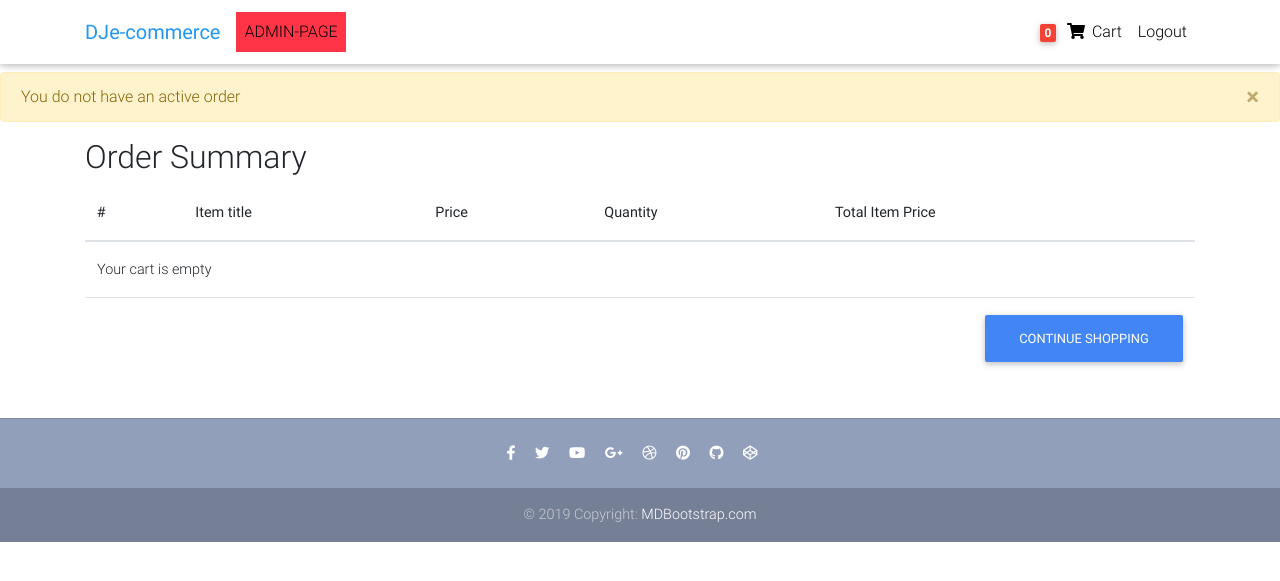
After one commit to StephenGemin/django-ecommerce, a Django app: page /order-summary/ in a window 1280 px wide. The commit adds this page. Shown: the top 581 px of the page. Run offline with Django 3.2, Linux system fonts and the light colour scheme; a user stored in the database is signed in; tables that the repository leaves empty hold one stand-in row (values such as "Sample post"); some libraries are stand-ins or nearby versions.

Commit message:
Order summary implementation
Things outstanding:
* Not too happy using the functional views.  Would like to replace with class views.
* The add/subtract of the item quantity requires a page refresh every time.  From reading, would need to implement something in javascript as this can not be handled by Django.

```diff
--- a/estore/orders/urls.py
+++ b/estore/orders/urls.py
@@ -10,4 +10,7 @@ urlpatterns = [
     path('product/<slug>/', views.ItemDetailView.as_view(), name="product"),
     path('add-to-cart/<slug>/', views.add_to_cart, name="add-to-cart"),
     path('remove-from-cart/<slug>/', views.remove_from_cart, name="remove-from-cart"),
+    path('order-summary/', views.OrderSummaryView.as_view(), name="order-summary"),
+    path('order-summary/incre/<slug>/', views.increase_order_item_quantity, name="incre-item-quantity"),
+    path('order-summary/decre/<slug>/', views.decrease_order_item_quantity, name="decre-item-quantity"),
 ]
--- a/estore/orders/views.py
+++ b/estore/orders/views.py
@@ -1,4 +1,7 @@
 from django.contrib import messages
+from django.contrib.auth.decorators import login_required
+from django.contrib.auth.mixins import LoginRequiredMixin
+from django.core.exceptions import ObjectDoesNotExist
 from django.shortcuts import render, get_object_or_404, redirect
 from django.utils import timezone
 from django.views.generic import ListView, TemplateView, DetailView
@@ -11,6 +14,22 @@ class HomeView(ListView):
     template_name = "home-page.html"
     paginate_by = 10
     context_object_name = "items_obj"
+
+
+class OrderSummaryView(LoginRequiredMixin, TemplateView):
+    model = Order
+    template_name = "order_summary.html"
+    context_object_name = "order_obj"
+
+    def get_context_data(self, **kwargs):
+        context = super().get_context_data(**kwargs)
+        try:
+            query_result = self.model.objects.get(user=self.request.user, ordered=False)
+            context[self.context_object_name] = query_result
+        except ObjectDoesNotExist:
+            messages.warning(self.request, "You do not have an active order")
+            context[self.context_object_name] = None
+        return context
 
 
 class CheckoutView(TemplateView):
@@ -27,6 +46,7 @@ def _get_user_orders(request):
     return Order.objects.filter(user=request.user, ordered=False)
 
 
+@login_required
 def add_to_cart(request, slug):
     item = get_object_or_404(Item, slug=slug)
     order_item, order_item_created = OrderItem.objects.get_or_create(
@@ -47,75 +67,35 @@ def add_to_cart(request, slug):
     return redirect("orders:product", slug=slug)
 
 
+def _increment_order_item_quantity(request, slug, value: int):
+    item = get_object_or_404(Item, slug=slug)
+    order_item = OrderItem.objects.filter(
+        item=item, user=request.user, ordered=False
+    )[0]
+    order_item.quantity += value
+    if order_item.quantity < 0:
+        order_item.quantity = 0
+    return order_item
+
+
+@login_required
 def remove_from_cart(request, slug):
-    item = get_object_or_404(Item, slug=slug)
-    order_qs = _get_user_orders(request)
-    if order_qs.exists():
-        order = order_qs[0]  # only one order per user at a time?
-        # check if order item is in the order
-        order_item_qs = OrderItem.objects.filter(
-            item=item, user=request.user, ordered=False
-        )
-        if order_item_qs.exists():
-            order_item_qs[0].delete()
-            messages.info(request, "Item removed from your cart")
-        else:
-            messages.info(request, "Item is not in your cart")
-            pass
-    else:
-        messages.info(request, "You do not have an active order")
-        pass
-    return redirect("orders:product", slug=slug)
+    order_item = _increment_order_item_quantity(request, slug, 0)
+    order_item.delete()
+    msg = f"{order_item.item.title} was removed from your cart"
+    messages.info(request, msg)
+    return redirect("orders:order-summary")
 
-# I wasn't really agreeing with the approach in the video to increase the quantity
-# for 'add-to-cart" but not when removing from cart.
-# Adding these copies here in case I want to revisit
 
-# def increase_quantity(request, slug):
-#     item = get_object_or_404(Item, slug=slug)
-#     order_item, order_item_created = OrderItem.objects.get_or_create(
-#         item=item, user=request.user, ordered=False
-#     )
-#     order_qs = Order.objects.filter(user=request.user, ordered=False)
-#     if order_qs.exists():
-#         order = order_qs[0]  # only one order per user at a time?
-#         # check if order item is in the order
-#         if order_item_created:
-#             order.items.add(order_item)
-#         else:  # add order item to order
-#             # each product should have it's own unique slug right?
-#             order_item.quantity += 1
-#             if order_item.quantity == 1:
-#                 order.items.add(order_item)
-#             order_item.save()
-#     else:
-#         order = Order.objects.create(user=request.user, ordered_date=timezone.now())
-#         order.items.add(order_item)
-#     return redirect("orders:product", slug=slug)
-#
-# def reduce_quantity(request, slug):
-# item = get_object_or_404(Item, slug=slug)
-# order_item, order_item_created = OrderItem.objects.get_or_create(
-#     item=item,
-#     user=request.user,
-#     ordered=False
-# )
-# order_qs = Order.objects.filter(user=request.user, ordered=False)
-# if order_qs.exists():
-#     order = order_qs[0]  # only one order per user at a time?
-#     # check if order item is in the order
-#     if order_item_created:
-#         # TODO: add message saying the item is not in the order yet
-#         pass
-#     else:
-#         # each product should have it's own unique slug right?
-#         order_item.quantity -= 1
-#         if order_item.quantity == 0:
-#             order.items.remove(order_item)
-#         if order_item.quantity < 0:
-#             order_item.quantity = 0
-#         order_item.save()
-# else:
-#     # TODO: add a message saying the user doesn't have an order
-#     pass
-# return redirect("orders:product", slug=slug)
+@login_required
+def increase_order_item_quantity(request, slug):
+    order_item = _increment_order_item_quantity(request, slug, 1)
+    order_item.save()
+    return redirect("orders:order-summary")
+
+
+@login_required
+def decrease_order_item_quantity(request, slug):
+    order_item = _increment_order_item_quantity(request, slug, -1)
+    order_item.save()
+    return redirect("orders:order-summary")
--- a/templates/home-page.html
+++ b/templates/home-page.html
@@ -205,7 +205,7 @@
                 <div class="view overlay">
                   <img src="{{ item_obj.image.url }}" class="card-img-top"
                     alt="">
-                  <a>
+                  <a href="{{ item_obj.get_absolute_url }}">
                     <div class="mask rgba-white-slight"></div>
                   </a>
                 </div>
--- a/templates/navbar.html
+++ b/templates/navbar.html
@@ -29,7 +29,7 @@
         <ul class="navbar-nav nav-flex-icons">
           {% if request.user.is_authenticated %}
             <li class="nav-item">
-              <a class="nav-link waves-effect">
+              <a class="nav-link waves-effect" href="{% url 'orders:order-summary' %}">
                 <span class="badge red z-depth-1 mr-1"> {{ request.user|cart_item_count }} </span>
                 <i class="fas fa-shopping-cart"></i>
                 <span class="clearfix d-none d-sm-inline-block"> Cart </span>
--- /dev/null
+++ b/templates/order_summary.html
@@ -0,0 +1,92 @@
+{% extends "base.html" %}
+
+{% block content %}
+<main>
+  <div class="container">
+
+    <div class="table-responsive text-nowrap">
+      <h2>Order Summary</h2>
+      <table class="table">
+        <thead>
+          <tr>
+            <th scope="col">#</th>
+            <th scope="col">Item title</th>
+            <th scope="col">Price</th>
+            <th scope="col">Quantity</th>
+            <th scope="col">Total Item Price</th>
+          </tr>
+        </thead>
+        <tbody>
+          {% for order_item_obj in order_obj.items.all %}
+            <tr>
+              <!--#-->
+              <th scope="row">{{ forloop.counter }}</th>
+
+              <!--title-->
+              <td>
+                <a href="{{ order_item_obj.item.get_absolute_url }}">{{ order_item_obj.item.title }}</a>
+              </td>
+
+              <!--Price per item-->
+                <td>$ {{ order_item_obj.get_item_price }}</td>
+
+              <!--Quantity-->
+              <td>
+                <a href="{{ order_item_obj.get_decrease_order_item_quantity_url }}"><i class="fas fa-minus mr-2"></i></a>
+                  {{ order_item_obj.quantity }}
+                <a href="{{ order_item_obj.get_increase_order_item_quantity_url }}"><i class="fas fa-plus ml-2"></i></a>
+              </td>
+
+              <!--Total Price-->
+              <td>
+                ${{ order_item_obj.get_final_price|floatformat:2 }}
+                {% if order_item_obj.get_amount_saved %}
+                  <span class="badge badge-primary ml-3">
+                    Saving ${{ order_item_obj.get_amount_saved|floatformat:2 }}
+                  </span>
+                {% endif %}
+                <a style='color: red;' href="{{ order_item_obj.item.get_remove_from_cart_url }}">
+                  <i class="fas fa-trash float-right"></i>
+                </a>
+              </td>
+            </tr>
+          {% empty %}
+            <tr>
+              <td colspan='5'>Your cart is empty</td>
+            </tr>
+            <tr>
+              <td colspan="5">
+                <a class='btn btn-primary float-right' href="{% url 'orders:home-page' %}">Continue shopping</a>
+              </td>
+            </tr>
+          {% endfor %}
+        {% if order_obj.coupon %}
+          <tr>
+            <td colspan="4"><b>Coupon</b></td>
+            <td><b>-$ {{ order.coupon.amount }}</b></td>
+          </tr>
+        {% endif %}
+        {% if order_obj.items %}
+          <tr>
+              <td class="font-weight-bold" colspan="4">Order Total</td>
+              <td class="font-weight-bold">$ {{ order_obj.get_total|floatformat:2 }}</td>
+          </tr>
+          <tr>
+            <td colspan="5">
+              {% if order_obj.get_total %}
+                <a class='btn btn-success float-right ml-2' href='#'>Proceed to checkout</a>
+              {% else %}
+                <a class='btn btn-success float-right ml-2 disabled' href='#'>Proceed to checkout</a>
+              {% endif %}
+              <a class='btn btn-primary float-right' href="{% url 'orders:home-page' %}">Continue shopping</a>
+            </td>
+          </tr>
+        {% endif %}
+        </tbody>
+      </table>
+    </div>
+
+  </div>
+</main>
+
+{% endblock content %}
--- a/templates/product-page.html
+++ b/templates/product-page.html
@@ -55,14 +55,18 @@
 
             </form>
             {% endcomment %}
+
               <a class="btn btn-primary btn-md my-0 p" href="{{ item_obj.get_add_to_cart_url }}">
                 Add to cart
                 <i class="fas fa-shopping-cart ml-1"></i>
               </a>
+
+            {% comment %}
               <a class="btn btn-danger btn-md my-0 p" href="{{ item_obj.get_remove_from_cart_url }}">
                 Remove from cart
                 <i class="fas fa-shopping-cart ml-1"></i>
               </a>
+            {% endcomment %}
 
           </div>
           <!--Content-->
```
Also changed, not shown: estore/orders/models.py (+38 -0 lines).
